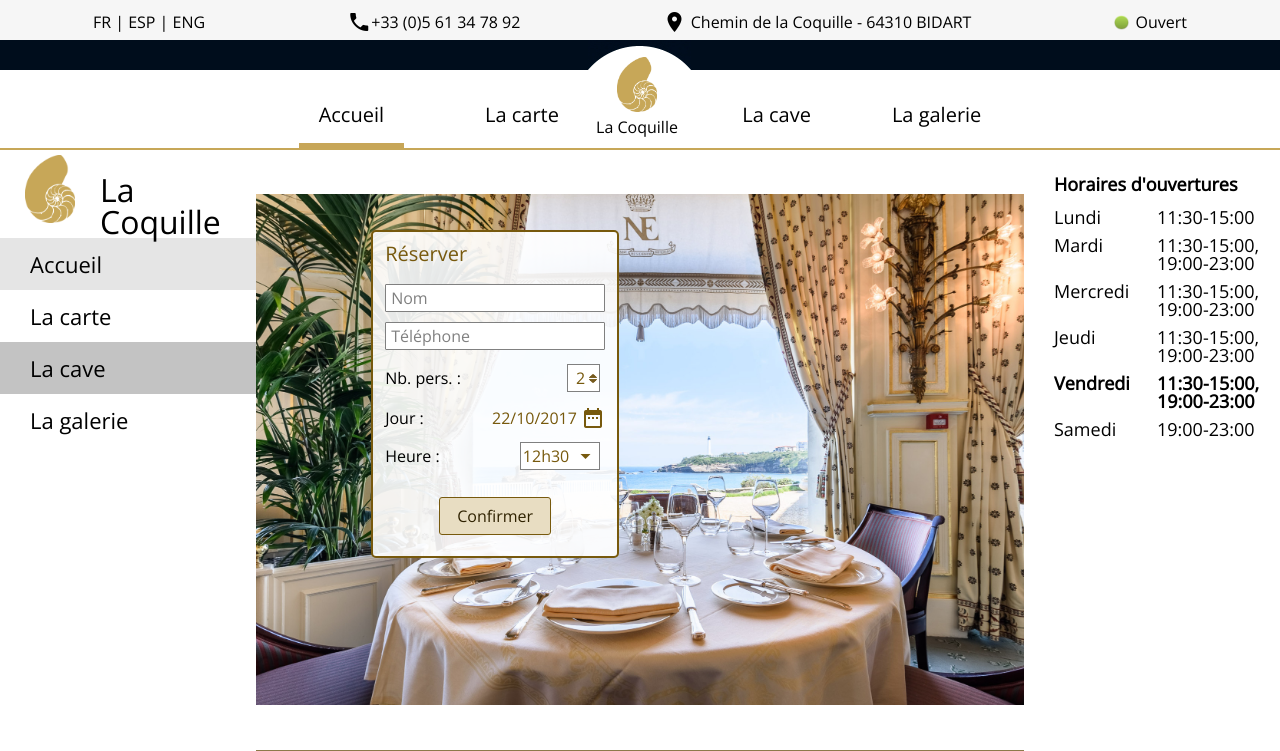
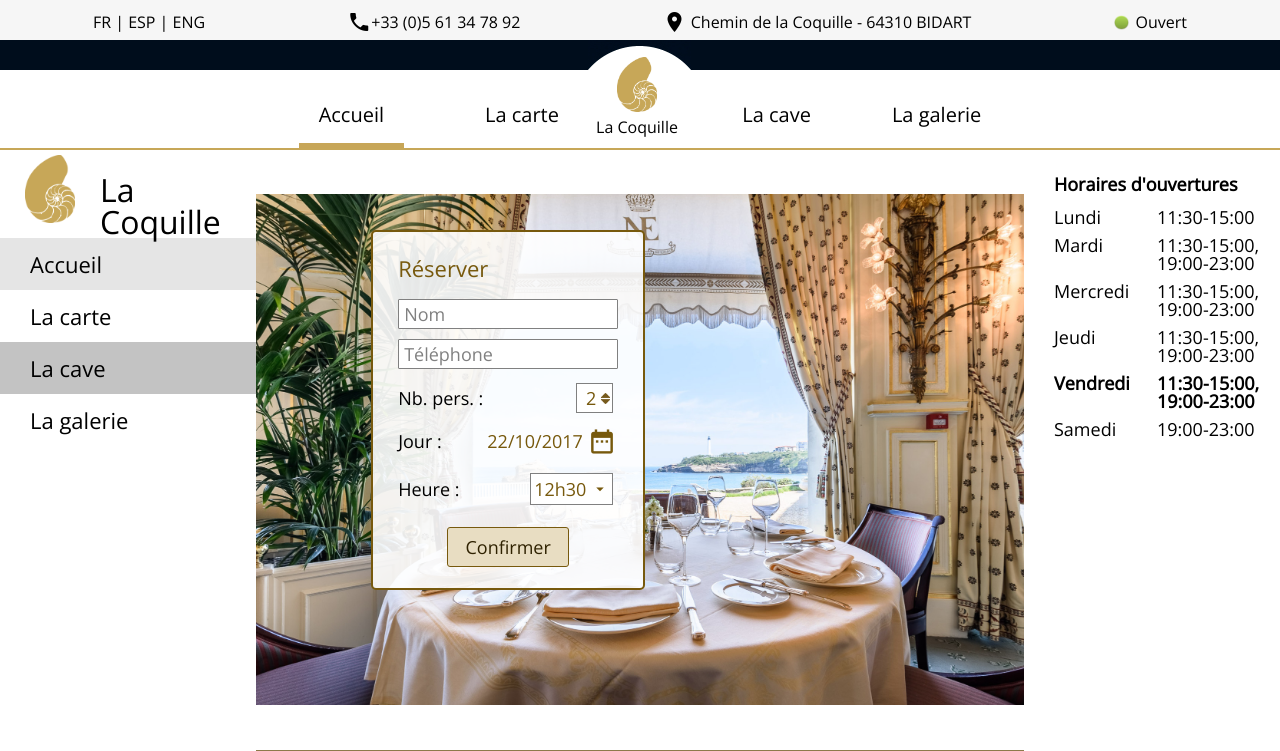
Before and after one commit to Metallink/coquille, a PHP site: page / in a window 1280 px wide. Shown: the top 751 px of the page. Run offline with PHP 8.4, Linux system fonts and the light colour scheme; grey boxes are pictures that could not be loaded.

Commit message:
Agrandissement de la zone réserver

```diff
--- a/index.php
+++ b/index.php
@@ -214,18 +214,19 @@
         #reserver {
             background-color: rgba(255,255,255,0.9);
             width: 220px;
-            height: 300px;
+            height: 306px;
             border-radius: 5px;
             border: 2px solid #77590d;
-            padding: 12px;
+            padding: 25px;
         }
 
         #reserver * {
             color: #000;
+            font-size: 18px;
         }
 
         #reserver h2 {
-            font-size: 20px;
+            font-size: 22px;
             margin-bottom: 20px;
         }
 
@@ -246,7 +247,7 @@
         #confirm {
             border: 1px solid #77590d;
             padding: 10px 15px;
-            width: 80px;
+            width: 90px;
             text-align: center;
             background-color: #e8ddc2;
             color: #2f2201;
@@ -456,15 +457,24 @@
                         <div class="input">Téléphone</div>
                         <div style="margin: 20px auto">
                             <span>Nb. pers. : </span>
-                            <span style="background-color: #FFF; margin-left: 102px;border: 1px solid grey;padding: 2px; padding-left: 8px" class="blue">2 <img style="width: 8px;margin-bottom: 1px;" src="spinner.png" /></span>
+                            <span style="background-color: #FFF;
+    margin-left: 88px;
+    border: 1px solid grey;
+    padding: 2px;
+    padding-left: 9px;
+    font-size: 18px;" class="blue">2 <img style="width: 9px;margin-bottom: 1px;" src="spinner.png" /></span>
                         </div>
-                        <div style="margin: 10px auto 10px auto;">
+                        <div style="margin: 10px auto 20px auto;">
                             <span>Jour : </span>
-                            <span style="margin-left: 64px;" class="blue">22/10/2017 <i class="material-icons blue">date_range</i></span>
+                            <span style="margin-left: 41px;" class="blue">22/10/2017 <i class="material-icons blue" style="font-size: 29px">date_range</i></span>
                         </div>
                         <div style="margin: 10px auto 10px auto;">
                             <span>Heure : </span>
-                            <span style="background-color: #FFF; margin-left: 76px;border: 1px solid grey;padding: 2px;" class="blue">12h30 <i class="material-icons blue">arrow_drop_down</i></span>
+                            <span style="background-color: #FFF;
+    margin-left: 66px;
+    border: 1px solid grey;
+    padding: 3px;
+    font-size: 18px;" class="blue">12h30 <i class="material-icons blue">arrow_drop_down</i></span>
                         </div>
                         <div id="confirm">Confirmer</div>
                     </div>
```
